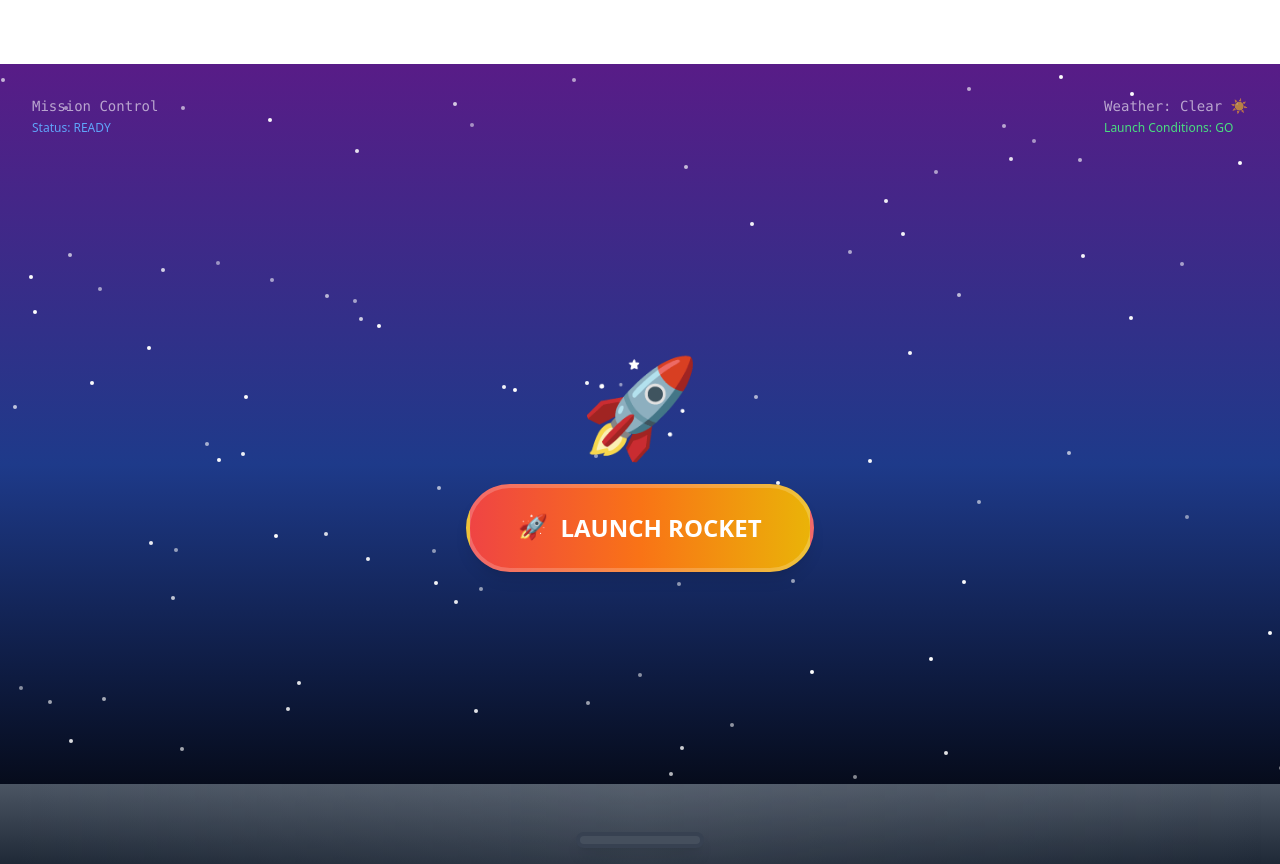
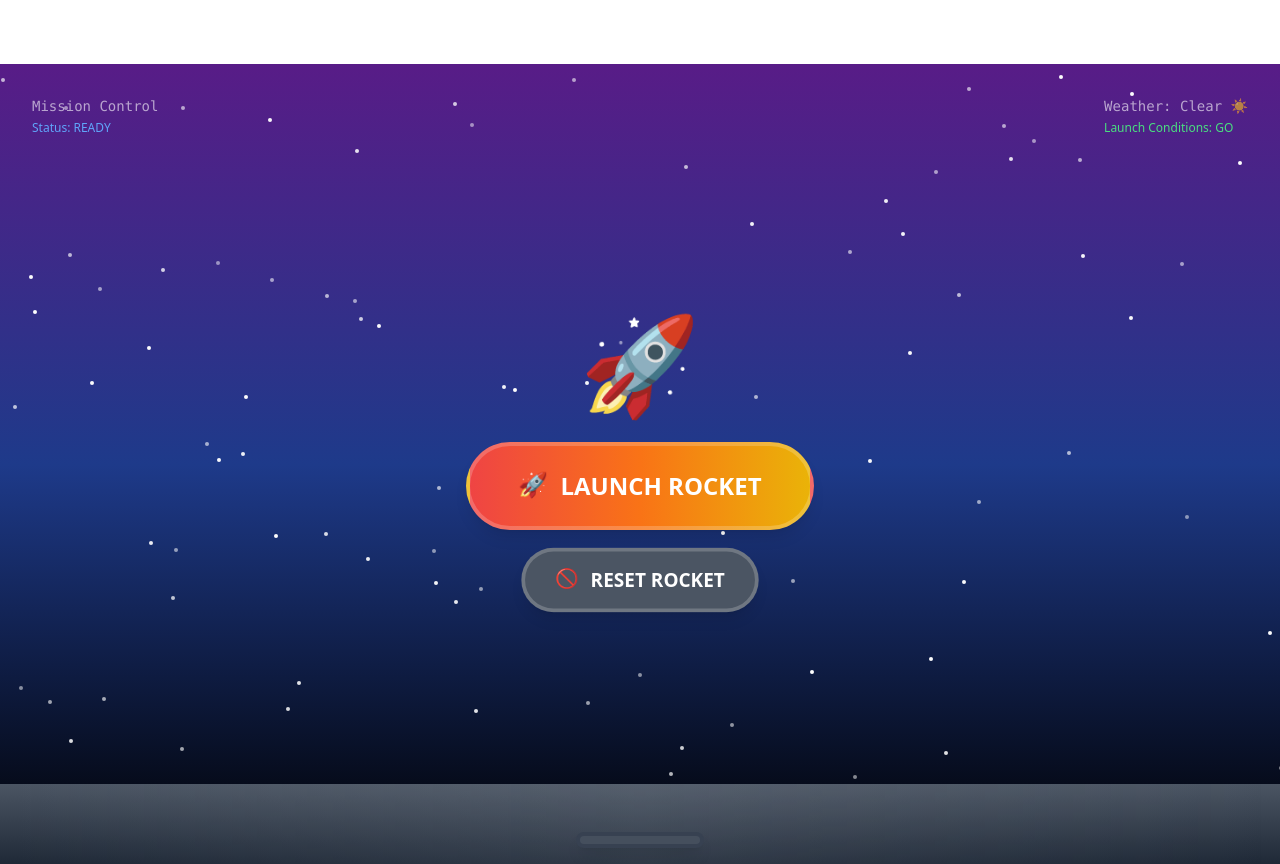
Before and after one commit to tarxemo/RocketF, a React (Vite) app: page / in a window 1280 px wide. Built offline with nearby package versions, Linux system fonts and the light colour scheme.

Commit message:
new and final

```diff
--- a/src/pages/RocketLaunchPage.tsx
+++ b/src/pages/RocketLaunchPage.tsx
@@ -5,8 +5,47 @@ const RocketLaunchPage: React.FC = () => {
   const navigate = useNavigate();
   const [isLaunching, setIsLaunching] = useState(false);
   const [showCountdown, setShowCountdown] = useState(false);
-  const [countdown, setCountdown] = useState(3);
+  const [countdown, setCountdown] = useState(10);
   const [particles, setParticles] = useState<Array<{id: number, x: number, y: number}>>([]);
+
+
+  //function to start the rocket via Api url sending true boolean
+  const startRocket = async () => {
+    try {
+      const response = await fetch('https://api.example.com/start-rocket', {
+        method: 'POST',
+        headers: {
+          'Content-Type': 'application/json'
+        },
+        body: JSON.stringify({ launch: true })
+      });
+      if (!response.ok) {
+        throw new Error('Failed to start rocket');
+      }
+      console.log('Rocket started successfully');
+    } catch (error) {
+      console.error('Error starting rocket:', error);
+    }
+  };
+
+  //funciton to stop the rocket via Api url sending false boolean
+  const stopRocket = async () => {
+    try {
+      const response = await fetch('https://api.example.com/step-rocket', {
+        method: 'POST',
+        headers: {
+          'Content-Type': 'application/json'
+        },
+        body: JSON.stringify({ launch: false })
+      });
+      if (!response.ok) {
+        throw new Error('Failed to step rocket');
+      }
+      console.log('Rocket stepped successfully');
+    } catch (error) {
+      console.error('Error stepping rocket:', error);
+    }
+  };
 
   useEffect(() => {
     let interval: NodeJS.Timeout;
@@ -17,6 +56,7 @@ const RocketLaunchPage: React.FC = () => {
     } else if (showCountdown && countdown === 0) {
       setIsLaunching(true);
       setShowCountdown(false);
+      startRocket();
       // Generate particles for launch effect
       const newParticles = Array.from({ length: 20 }, (_, i) => ({
         id: i,
@@ -30,6 +70,7 @@ const RocketLaunchPage: React.FC = () => {
         setIsLaunching(false);
         setParticles([]);
         setCountdown(3);
+
         navigate('/rocket-controls');
       }, 4000);
     }
@@ -146,6 +187,47 @@ const RocketLaunchPage: React.FC = () => {
         </span>
       </button>
 
+      <button
+        onClick={() => {
+          if (isLaunching || showCountdown) {
+            setIsLaunching(false);
+            setShowCountdown(false);
+            setCountdown(10);
+            stopRocket();
+          }
+        }}
+        disabled={!isLaunching && !showCountdown}
+        className={`
+          mt-4 px-8 py-4 text-xl font-bold text-white rounded-full
+          transition-all duration-300 transform
+          ${!isLaunching && ! showCountdown
+            ? 'bg-gray-600 cursor-not-allowed scale-95'
+            : 'bg-gradient-to-r from-blue-500 via-blue-600 to-blue-700 hover:from-blue-600 hover:via-blue-700 hover:to-blue-800 hover:scale-110 hover:shadow-2xl active:scale-95'
+          }
+          shadow-lg border-4 border-white/20
+          relative overflow-hidden
+        `}
+      >
+        <span className="relative z-10 flex items-center gap-3">
+          {isLaunching ? (
+            <>
+              <span className="animate-spin">🛑</span>
+              STOP LAUNCH
+            </>
+          ) : showCountdown ? (
+            <>
+              <span className="animate-pulse">⏳</span>
+              CANCEL COUNTDOWN
+            </>
+          ) : (
+            <>
+              <span className="animate-bounce">🚫</span>
+              RESET ROCKET
+            </>
+          )}
+        </span>
+      </button>
+
       {/* Ground/launchpad */}
       <div className="absolute bottom-0 left-0 right-0 h-20 bg-gradient-to-t from-gray-800 to-gray-600">
         <div className="absolute inset-0 bg-gradient-to-r from-transparent via-gray-400/20 to-transparent animate-pulse" />
```
